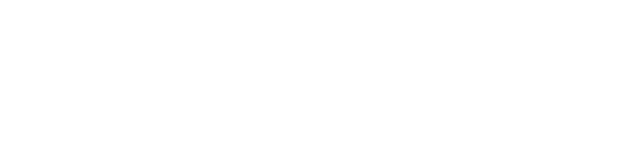
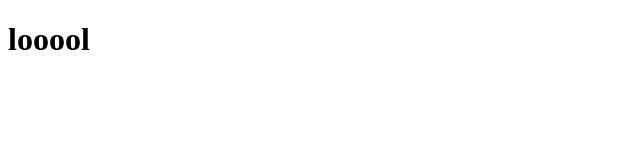
Before and after one commit to Jyangya/git-one, a plain HTML site: page index.html in a window 1280 px wide. Shown: the whole page, without its empty margins (0-640 px from the left). Drawn offline with Linux system fonts and the light colour scheme.

Commit message:
added h1

```diff
--- a/index.html
+++ b/index.html
@@ -5,5 +5,7 @@
     <meta name="viewport" content="width=device-width, initial-scale=1.0" />
     <title>Rawr</title>
   </head>
-  <body></body>
+  <body>
+    <h1>looool</h1>
+  </body>
 </html>
```
